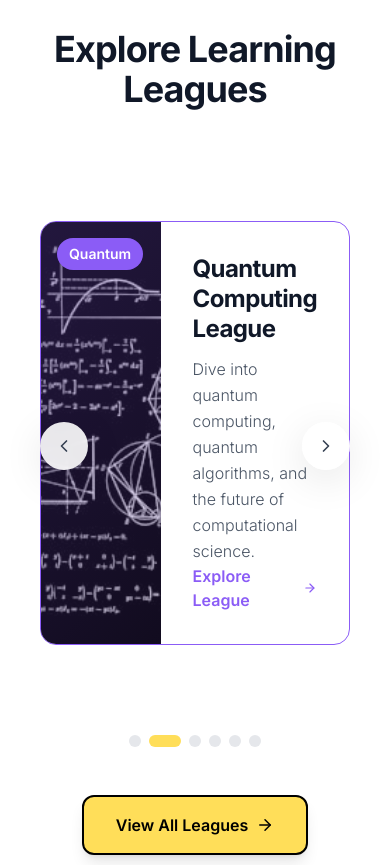
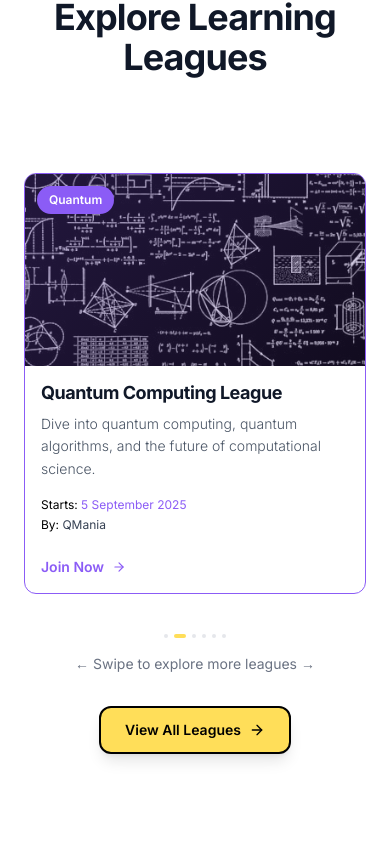
Before and after one commit to chahatkesh/openlearn-frontend, a React (Vite) app: page / in a window 390 px wide. Shown: the part 1159-2024 px from the top of the page. Built offline with nearby package versions, Linux system fonts and the light colour scheme; no server answers.

Commit message:
feat: Enhance LeaguesCarousel with responsive design, detailed league information, and improved styling

```diff
--- a/src/components/dashboard/WelcomeBanner.jsx
+++ b/src/components/dashboard/WelcomeBanner.jsx
@@ -30,9 +30,6 @@ const WelcomeBanner = ({ user, onExploreClick }) => {
           {/* Compact Feature Pills */}
           <div className="flex flex-wrap gap-3 mb-4">
             <div className="flex items-center gap-2 bg-white/30 backdrop-blur-sm rounded-full px-4 py-2 border border-white/40">
-              <div className="w-6 h-6 bg-gradient-to-r from-blue-500 to-indigo-600 rounded-full flex items-center justify-center">
-                <BookOpen className="text-white" size={12} />
-              </div>
               <span className="text-sm font-medium text-gray-800">Learn at Your Pace</span>
             </div>
 
--- a/src/components/landingPage/LeaguesCarousel.jsx
+++ b/src/components/landingPage/LeaguesCarousel.jsx
@@ -1,11 +1,12 @@
-import React, { useState, useEffect } from 'react';
+import React, { useState, useEffect, useRef } from 'react';
 import { ChevronLeft, ChevronRight, ArrowRight } from 'lucide-react';
 import { useNavigate } from 'react-router-dom';
 import { MotionDiv, MotionSection } from '../common/MotionWrapper';
 import SectionHeader from '../common/SectionHeader';
 import leaguesData from '../../data/leaguesData';
+import './LeaguesCarousel.module.css';
 
-const LeagueCard = ({ league, isActive }) => {
+const LeagueCard = ({ league, isActive, isMobile }) => {
   const navigate = useNavigate();
 
   const handleLeagueClick = () => {
@@ -14,21 +15,21 @@ const LeagueCard = ({ league, isActive }) => {
 
   return (
     <MotionDiv
-      className={`relative overflow-hidden rounded-2xl cursor-pointer border transition-all duration-700 ease-out bg-white ${
+      className={`relative overflow-hidden rounded-xl md:rounded-2xl cursor-pointer border transition-all duration-700 ease-out bg-white ${
         isActive ? 'scale-100 opacity-100' : 'scale-95 opacity-60'
       }`}
       style={{ borderColor: `${league.color}` }}
       onClick={handleLeagueClick}
       whileHover={{
-        scale: isActive ? 1.02 : 0.97,
+        scale: isActive ? (isMobile ? 1.01 : 1.02) : (isMobile ? 0.98 : 0.97),
         transition: { duration: 0.4, ease: [0.25, 0.46, 0.45, 0.94] }
       }}
       whileTap={{ scale: 0.98 }}
     >
-      {/* Horizontal Layout */}
-      <div className="flex min-h-72">
-        {/* Left Side - Banner/Image */}
-        <div className="relative w-2/5 overflow-hidden">
+      {/* Responsive Layout */}
+      <div className={`flex ${isMobile ? 'flex-col min-h-64' : 'min-h-72'}`}>
+        {/* Image Section */}
+        <div className={`relative overflow-hidden ${isMobile ? 'w-full h-48' : 'w-2/5'}`}>
           <img
             src={league.cover}
             alt={league.title}
@@ -47,9 +48,9 @@ const LeagueCard = ({ league, isActive }) => {
           />
 
           {/* League Badge */}
-          <div className="absolute top-4 left-4">
+          <div className={`absolute ${isMobile ? 'top-3 left-3' : 'top-4 left-4'}`}>
             <div
-              className="px-3 py-1.5 rounded-full text-white text-sm font-semibold backdrop-blur-md"
+              className={`px-3 py-1.5 rounded-full text-white ${isMobile ? 'text-xs' : 'text-sm'} font-semibold backdrop-blur-md`}
               style={{ backgroundColor: `${league.color}` }}
             >
               {league.name}
@@ -57,28 +58,43 @@ const LeagueCard = ({ league, isActive }) => {
           </div>
         </div>
 
-        {/* Right Side - Content */}
-        <div className="flex-1 p-8 flex flex-col justify-between">
+        {/* Content Section */}
+        <div className={`flex-1 ${isMobile ? 'p-4' : 'p-8'} flex flex-col justify-between`}>
           {/* Header */}
-          <div className="space-y-3">
-            <h3 className="text-2xl font-bold text-gray-900 leading-tight tracking-tight">
+          <div className={`space-y-${isMobile ? '2' : '3'}`}>
+            <h3 className={`${isMobile ? 'text-lg' : 'text-2xl'} font-bold text-gray-900 leading-tight tracking-tight`}>
               {league.title}
             </h3>
-            <p className="text-gray-600 text-base leading-relaxed font-light">
+            <p className={`text-gray-600 ${isMobile ? 'text-sm' : 'text-base'} leading-relaxed font-light ${isMobile ? 'line-clamp-3' : ''}`}>
               {league.description}
             </p>
+
+            {/* League Details */}
+            <div className={`league-details ${isMobile ? 'space-y-1' : 'space-y-2'} ${isMobile ? 'pt-2' : 'pt-3'}`}>
+              <div className={`league-info-item ${isMobile ? 'text-xs' : 'text-sm'}`}>
+                <span className="starting-date label">Starts:</span>
+                <span className="value" style={{ color: league.color }}>
+                  {" "}{league.startingDate}
+                </span>
+              </div>
+              <div className={`league-info-item ${isMobile ? 'text-xs' : 'text-sm'}`}>
+                <span className="facilitated-by label">By:</span>
+                <span className="value text-gray-700">
+                  {" "}{league.facilitatedBy}
+                </span>
+              </div>
+            </div>
           </div>
 
-          {/* Topics */}
+          {/* CTA Section */}
           <div className="space-y-4">
-            {/* CTA */}
             <div className="flex items-center justify-between">
               <div
-                className="inline-flex items-center gap-2 text-base font-semibold transition-all duration-300 hover:gap-3"
+                className={`inline-flex items-center gap-2 ${isMobile ? 'text-sm pt-6' : 'text-base'} font-semibold transition-all duration-300 hover:gap-3`}
                 style={{ color: league.color }}
               >
-                <span>Explore League</span>
-                <ArrowRight size={16} className="transition-transform duration-300" />
+                <span>Join Now</span>
+                <ArrowRight size={isMobile ? 14 : 16} className="transition-transform duration-300" />
               </div>
             </div>
           </div>
@@ -93,6 +109,20 @@ const LeaguesCarousel = () => {
   const [currentIndex, setCurrentIndex] = useState(0);
   const [leagues, setLeagues] = useState([]);
   const [isLoading, setIsLoading] = useState(true);
+  const [isMobile, setIsMobile] = useState(false);
+  const touchStartX = useRef(null);
+  const touchEndX = useRef(null);
+
+  // Detect mobile screen size
+  useEffect(() => {
+    const checkMobile = () => {
+      setIsMobile(window.innerWidth < 768);
+    };
+
+    checkMobile();
+    window.addEventListener('resize', checkMobile);
+    return () => window.removeEventListener('resize', checkMobile);
+  }, []);
 
   // Load leagues data
   useEffect(() => {
@@ -116,6 +146,14 @@ const LeaguesCarousel = () => {
     return () => clearTimeout(timer);
   }, []);
 
+  const nextSlide = () => {
+    setCurrentIndex((prev) => (prev + 1) % leagues.length);
+  };
+
+  const prevSlide = () => {
+    setCurrentIndex((prev) => (prev - 1 + leagues.length) % leagues.length);
+  };
+
   // Auto-advance carousel
   useEffect(() => {
     if (leagues.length > 0) {
@@ -126,25 +164,58 @@ const LeaguesCarousel = () => {
     }
   }, [leagues.length]);
 
-  const nextSlide = () => {
+  // Keyboard navigation
+  useEffect(() => {
+    const handleKeyDown = (e) => {
+      if (e.key === 'ArrowLeft') {
+        setCurrentIndex((prev) => (prev - 1 + leagues.length) % leagues.length);
+      } else if (e.key === 'ArrowRight') {
         setCurrentIndex((prev) => (prev + 1) % leagues.length);
+      }
     };
 
-  const prevSlide = () => {
-    setCurrentIndex((prev) => (prev - 1 + leagues.length) % leagues.length);
-  };
+    window.addEventListener('keydown', handleKeyDown);
+    return () => window.removeEventListener('keydown', handleKeyDown);
+  }, [leagues.length]);
 
   const goToSlide = (index) => {
     setCurrentIndex(index);
   };
 
+  // Touch handlers for swipe functionality
+  const handleTouchStart = (e) => {
+    touchStartX.current = e.touches[0].clientX;
+  };
+
+  const handleTouchMove = (e) => {
+    touchEndX.current = e.touches[0].clientX;
+  };
+
+  const handleTouchEnd = () => {
+    if (!touchStartX.current || !touchEndX.current) return;
+
+    const diff = touchStartX.current - touchEndX.current;
+    const minSwipeDistance = 50;
+
+    if (Math.abs(diff) > minSwipeDistance) {
+      if (diff > 0) {
+        nextSlide(); // Swipe left - next slide
+      } else {
+        prevSlide(); // Swipe right - previous slide
+      }
+    }
+
+    touchStartX.current = null;
+    touchEndX.current = null;
+  };
+
   if (isLoading) {
     return (
-      <MotionSection className="py-20 bg-white">
-        <div className="max-w-7xl mx-auto px-6">
+      <MotionSection className="py-12 md:py-20 bg-white">
+        <div className="max-w-7xl mx-auto px-4 md:px-6">
           <div className="text-center">
-            <div className="inline-block animate-spin rounded-full h-8 w-8 border-b-2 border-[#FFDE59] mb-4"></div>
-            <p className="text-gray-600">Loading leagues...</p>
+            <div className="inline-block animate-spin rounded-full h-6 w-6 md:h-8 md:w-8 border-b-2 border-[#FFDE59] mb-4 loading-spinner"></div>
+            <p className="text-gray-600 text-sm md:text-base">Loading leagues...</p>
           </div>
         </div>
       </MotionSection>
@@ -157,13 +228,13 @@ const LeaguesCarousel = () => {
 
   return (
     <MotionSection
-      className="py-20 bg-white"
+      className="py-12 md:py-20 bg-white"
       initial={{ opacity: 0 }}
       whileInView={{ opacity: 1 }}
       viewport={{ once: true, amount: 0.1 }}
       transition={{ duration: 0.8 }}
     >
-      <div className="max-w-7xl mx-auto px-6">
+      <div className="max-w-7xl mx-auto px-4 md:px-6">
         {/* Header */}
         <SectionHeader
           title="Explore Learning Leagues"
@@ -173,17 +244,23 @@ const LeaguesCarousel = () => {
         {/* Carousel Container */}
         <div className="relative">
           {/* Main Carousel */}
-          <div className="relative py-8 overflow-hidden rounded-2xl">
+          <div
+            className="relative py-4 md:py-8 overflow-hidden rounded-xl md:rounded-2xl"
+            onTouchStart={handleTouchStart}
+            onTouchMove={handleTouchMove}
+            onTouchEnd={handleTouchEnd}
+          >
             <div
               className="flex transition-transform duration-700 ease-out"
               style={{ transform: `translateX(-${currentIndex * 100}%)` }}
             >
               {leagues.map((league, index) => (
-                <div key={league.id} className="w-full flex-shrink-0 px-4">
+                <div key={league.id} className="w-full flex-shrink-0 px-2 md:px-4">
                   <div className="max-w-4xl mx-auto">
                     <LeagueCard
                       league={league}
                       isActive={index === currentIndex}
+                      isMobile={isMobile}
                     />
                   </div>
                 </div>
@@ -191,33 +268,42 @@ const LeaguesCarousel = () => {
             </div>
           </div>
 
-          {/* Navigation Arrows */}
+          {/* Navigation Arrows - Hidden on mobile, shown on tablet+ */}
+          {!isMobile && (
+            <>
               <button
                 onClick={prevSlide}
-            className="absolute left-4 top-1/2 -translate-y-1/2 w-12 h-12 bg-white/90 backdrop-blur-sm rounded-full flex items-center justify-center shadow-lg hover:bg-white transition-all duration-200 hover:scale-105"
+                aria-label="Previous league"
+                className="absolute left-2 md:left-4 top-1/2 -translate-y-1/2 w-10 h-10 md:w-12 md:h-12 bg-white/90 backdrop-blur-sm rounded-full flex items-center justify-center shadow-lg hover:bg-white transition-all duration-200 hover:scale-105 carousel-button"
                 style={{ boxShadow: '0 10px 40px rgba(0,0,0,0.1)' }}
               >
-            <ChevronLeft size={20} className="text-gray-700" />
+                <ChevronLeft size={isMobile ? 18 : 20} className="text-gray-700" />
               </button>
 
               <button
                 onClick={nextSlide}
-            className="absolute right-4 top-1/2 -translate-y-1/2 w-12 h-12 bg-white/90 backdrop-blur-sm rounded-full flex items-center justify-center shadow-lg hover:bg-white transition-all duration-200 hover:scale-105"
+                aria-label="Next league"
+                className="absolute right-2 md:right-4 top-1/2 -translate-y-1/2 w-10 h-10 md:w-12 md:h-12 bg-white/90 backdrop-blur-sm rounded-full flex items-center justify-center shadow-lg hover:bg-white transition-all duration-200 hover:scale-105 carousel-button"
                 style={{ boxShadow: '0 10px 40px rgba(0,0,0,0.1)' }}
               >
-            <ChevronRight size={20} className="text-gray-700" />
+                <ChevronRight size={isMobile ? 18 : 20} className="text-gray-700" />
               </button>
+            </>
+          )}
         </div>
 
         {/* Dot Indicators */}
-        <div className="flex justify-center mt-8 gap-2">
-          {leagues.map((_, index) => (
+        <div className="flex justify-center mt-6 md:mt-8 gap-1.5 md:gap-2" role="tablist" aria-label="League navigation">
+          {leagues.map((league, index) => (
             <button
               key={index}
               onClick={() => goToSlide(index)}
-              className={`w-3 h-3 rounded-full transition-all duration-300 ${
+              aria-label={`Go to ${league.name} league`}
+              role="tab"
+              aria-selected={index === currentIndex}
+              className={`${isMobile ? 'w-1 h-1' : 'w-3 h-3'} rounded-full transition-all duration-300 dot-indicator ${
                 index === currentIndex
-                  ? 'w-8'
+                  ? (isMobile ? 'w-3' : 'w-8')
                   : 'hover:scale-110'
               }`}
               style={{
@@ -227,9 +313,18 @@ const LeaguesCarousel = () => {
           ))}
         </div>
 
+        {/* Mobile Swipe Hint */}
+        {isMobile && leagues.length > 1 && (
+          <div className="text-center mt-4">
+            <p className="text-sm text-gray-500 swipe-hint">
+              ← Swipe to explore more leagues →
+            </p>
+          </div>
+        )}
+
         {/* CTA Button */}
         <MotionDiv
-          className="text-center mt-12"
+          className="text-center mt-8 md:mt-12"
           initial={{ opacity: 0, y: 20 }}
           whileInView={{ opacity: 1, y: 0 }}
           viewport={{ once: true }}
@@ -237,11 +332,13 @@ const LeaguesCarousel = () => {
         >
           <button
             onClick={() => navigate('/cohorts')}
-            className="inline-flex items-center gap-2 text-black px-8 py-4 rounded-xl font-semibold transition-all duration-300 hover:scale-105 shadow-lg hover:shadow-xl border-2 border-black hover:border-[#FFDE59] group"
+            className={`inline-flex items-center gap-2 text-black ${
+              isMobile ? 'px-6 py-3 text-sm' : 'px-8 py-4'
+            } rounded-xl font-semibold transition-all duration-300 hover:scale-105 shadow-lg hover:shadow-xl border-2 border-black hover:border-[#FFDE59] group`}
             style={{ backgroundColor: '#FFDE59' }}
           >
             View All Leagues
-            <ArrowRight size={18} className="group-hover:translate-x-1 transition-transform duration-200" />
+            <ArrowRight size={isMobile ? 16 : 18} className="group-hover:translate-x-1 transition-transform duration-200" />
           </button>
         </MotionDiv>
       </div>
--- /dev/null
+++ b/src/components/landingPage/LeaguesCarousel.module.css
@@ -0,0 +1,138 @@
+/* LeaguesCarousel Custom Styles */
+
+/* League details styling */
+.league-details {
+  border-top: 1px solid #f3f4f6;
+  padding-top: 0.75rem;
+  margin-top: 0.75rem;
+}
+
+.league-info-item {
+  display: flex;
+  align-items: center;
+  gap: 0.5rem;
+  font-size: 0.875rem;
+  color: #6b7280;
+}
+
+.league-info-item .label {
+  font-weight: 500;
+  min-width: 3rem;
+}
+
+.league-info-item .value {
+  font-weight: 600;
+}
+
+.starting-date {
+  position: relative;
+}
+
+.starting-date::before {
+  content: "📅";
+  margin-right: 0.25rem;
+}
+
+.facilitated-by {
+  position: relative;
+}
+
+.facilitated-by::before {
+  content: "👥";
+  margin-right: 0.25rem;
+}
+.line-clamp-3 {
+  display: -webkit-box;
+  -webkit-line-clamp: 3;
+  line-clamp: 3;
+  -webkit-box-orient: vertical;
+  overflow: hidden;
+}
+
+/* Touch-friendly carousel container */
+.carousel-container {
+  touch-action: pan-x;
+  -webkit-overflow-scrolling: touch;
+}
+
+/* Smooth scrolling for better mobile experience */
+.smooth-scroll {
+  scroll-behavior: smooth;
+}
+
+/* Enhanced mobile card styling */
+@media (max-width: 767px) {
+  .mobile-card {
+    box-shadow: 0 4px 20px rgba(0, 0, 0, 0.08);
+    border-radius: 12px;
+  }
+
+  .mobile-card:hover {
+    box-shadow: 0 8px 30px rgba(0, 0, 0, 0.12);
+  }
+}
+
+/* Tablet optimizations */
+@media (min-width: 768px) and (max-width: 1023px) {
+  .tablet-spacing {
+    padding: 1.5rem;
+  }
+
+  .tablet-text {
+    font-size: 1.125rem;
+  }
+}
+
+/* Loading animation improvements */
+.loading-spinner {
+  border-top-color: #FFDE59;
+  animation: spin 1s ease-in-out infinite;
+}
+
+@keyframes spin {
+  to {
+    transform: rotate(360deg);
+  }
+}
+
+/* Better focus states for accessibility */
+.carousel-button:focus {
+  outline: 2px solid #FFDE59;
+  outline-offset: 2px;
+}
+
+.dot-indicator:focus {
+  outline: 2px solid #FFDE59;
+  outline-offset: 2px;
+}
+
+/* Improved hover states */
+.league-card {
+  transition: all 0.3s cubic-bezier(0.4, 0, 0.2, 1);
+}
+
+.league-card:hover {
+  transform: translateY(-2px);
+}
+
+/* Mobile swipe hint animation */
+.swipe-hint {
+  animation: swipeHint 2s ease-in-out infinite;
+}
+
+@keyframes swipeHint {
+  0%, 100% { opacity: 0.7; }
+  50% { opacity: 1; }
+}
+
+/* Responsive grid for multi-card display on larger screens */
+@media (min-width: 1280px) {
+  .xl-multi-cards .carousel-slide {
+    width: calc(50% - 1rem);
+  }
+
+  .xl-multi-cards .carousel-container {
+    justify-content: center;
+    gap: 2rem;
+  }
+}
--- a/src/components/landingPage/Team.jsx
+++ b/src/components/landingPage/Team.jsx
@@ -210,7 +210,7 @@ const Team = () => {
 
   return (
     <MotionSection
-      className="py-20 lg:py-32 bg-gradient-to-b from-white to-gray-50/50"
+      className="py-20 lg:py-32 bg-gradient-to-b from-gray-100 via-gray-200 to-black"
       initial={{ opacity: 0 }}
       whileInView={{ opacity: 1 }}
       viewport={{ once: true }}
--- a/src/data/leaguesData.js
+++ b/src/data/leaguesData.js
@@ -10,6 +10,8 @@ const leaguesData = {
       description: 'Master financial literacy, investment strategies, and economic principles through hands-on learning.',
       cover: '/leagues/finance-cover.jpg',
       color: '#10B981', // Green
+      startingDate: '30 August 2025',
+      facilitatedBy: 'Fnnest NITJ'
     },
     {
       id: 'quantum',
@@ -18,6 +20,8 @@ const leaguesData = {
       description: 'Dive into quantum computing, quantum algorithms, and the future of computational science.',
       cover: '/leagues/quantum-cover.jpg',
       color: '#8B5CF6', // Purple
+      startingDate: '5 September 2025',
+      facilitatedBy: 'QMania'
     },
     {
       id: 'ml',
@@ -26,6 +30,8 @@ const leaguesData = {
       description: 'Explore machine learning algorithms, deep learning, and AI applications in real-world projects.',
       cover: '/leagues/ml-cover.jpg',
       color: '#3B82F6', // Blue
+      startingDate: '2 September 2025',
+      facilitatedBy: 'OpenLearn'
     },
     {
       id: 'soft-skills',
@@ -34,6 +40,8 @@ const leaguesData = {
       description: 'Develop communication, leadership, and interpersonal skills essential for professional success.',
       cover: '/leagues/soft-skills-cover.jpg',
       color: '#F59E0B', // Amber
+      startingDate: '28 August 2025',
+      facilitatedBy: 'Zeal Society'
     },
     {
       id: 'competitive-programming',
@@ -42,6 +50,8 @@ const leaguesData = {
       description: 'Sharpen your algorithmic thinking and problem-solving skills through competitive coding challenges.',
       cover: '/leagues/cp-cover.jpg',
       color: '#EF4444', // Red
+      startingDate: '1 September 2025',
+      facilitatedBy: 'Coding Club'
     },
     {
       id: 'iot',
@@ -50,6 +60,8 @@ const leaguesData = {
       description: 'Build connected devices and smart systems using IoT technologies and embedded programming.',
       cover: '/leagues/iot-cover.jpg',
       color: '#06B6D4', // Cyan
+      startingDate: '7 September 2025',
+      facilitatedBy: 'Electronics Society'
     }
   ]
 };
--- a/src/index.css
+++ b/src/index.css
@@ -1,4 +1,5 @@
 @import url('https://fonts.googleapis.com/css2?family=Inter:ital,opsz,wght@0,14..32,100..900;1,14..32,100..900&display=swap');
+@import url('https://fonts.googleapis.com/css2?family=Syne:wght@400..800&display=swap');
 @import "tailwindcss";
 
 body{
```
Also changed, not shown: 2 other files (tests, documents, lock files or other folders). Lines whose indentation alone changed are shown as unchanged.
